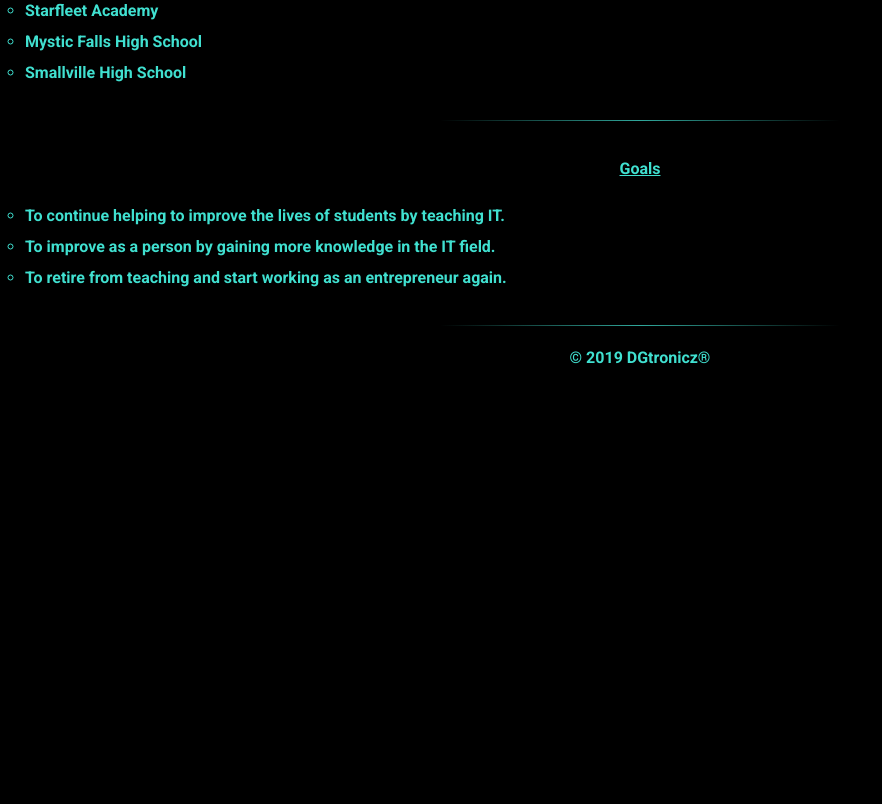
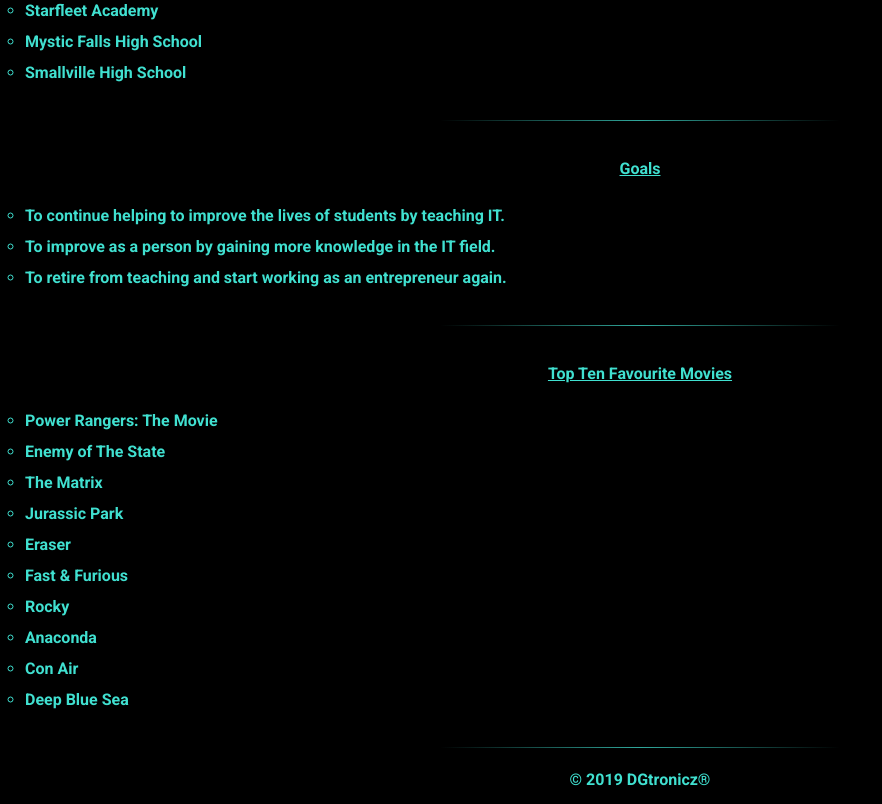
Before and after one commit to dg-griff/lab02.dgi.bb, a plain HTML site: page about.html in a window 1280 px wide. Shown: the part 605-1409 px from the top of the page, without its empty margins (0-882 px from the left). Before the commit the page ends 987 px from the top, so only its background shows below. Drawn offline with Linux system fonts and the light colour scheme.

Commit message:
Improved page content to satisfy reqs for Lab 03

```diff
--- a/about.html
+++ b/about.html
@@ -92,6 +92,24 @@
                 <li class="info">To retire from teaching and start working as an entrepreneur again.</li>
             </ul>
 
+            <br>
+            <hr>
+
+            <br><br><h3 class="heading">Top Ten Favourite Movies</h3><br>
+            <ol>
+                <li class="info">Power Rangers: The Movie</li>
+                <li class="info">Enemy of The State</li>
+                <li class="info">The Matrix</li>
+                <li class="info">Jurassic Park</li>
+                <li class="info">Eraser</li>
+                <li class="info">Fast & Furious</li>
+                <li class="info">Rocky</li>
+                <li class="info">Anaconda</li>
+                <li class="info">Con Air</li>
+                <li class="info">Deep Blue Sea</li>
+            </ol>
+        </main>
+
         <footer>
                 <br>
                 <hr>
```
